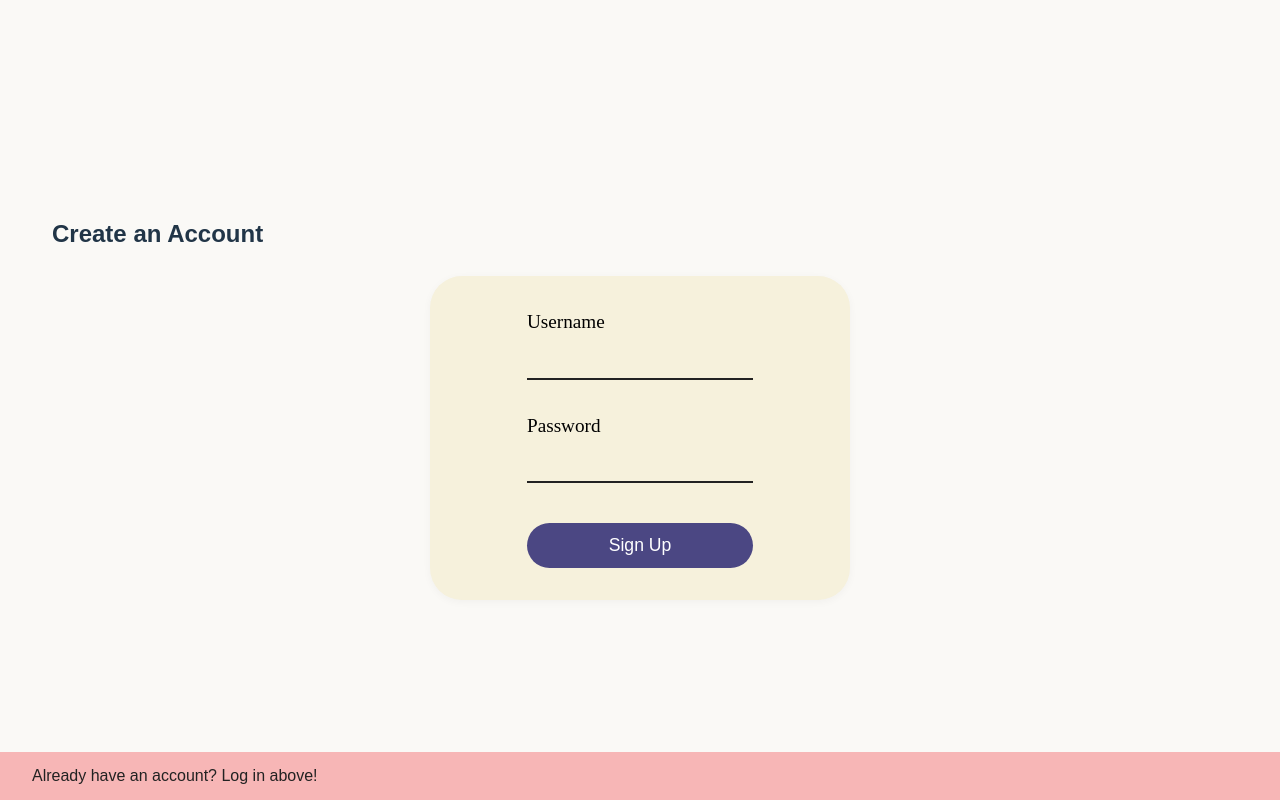
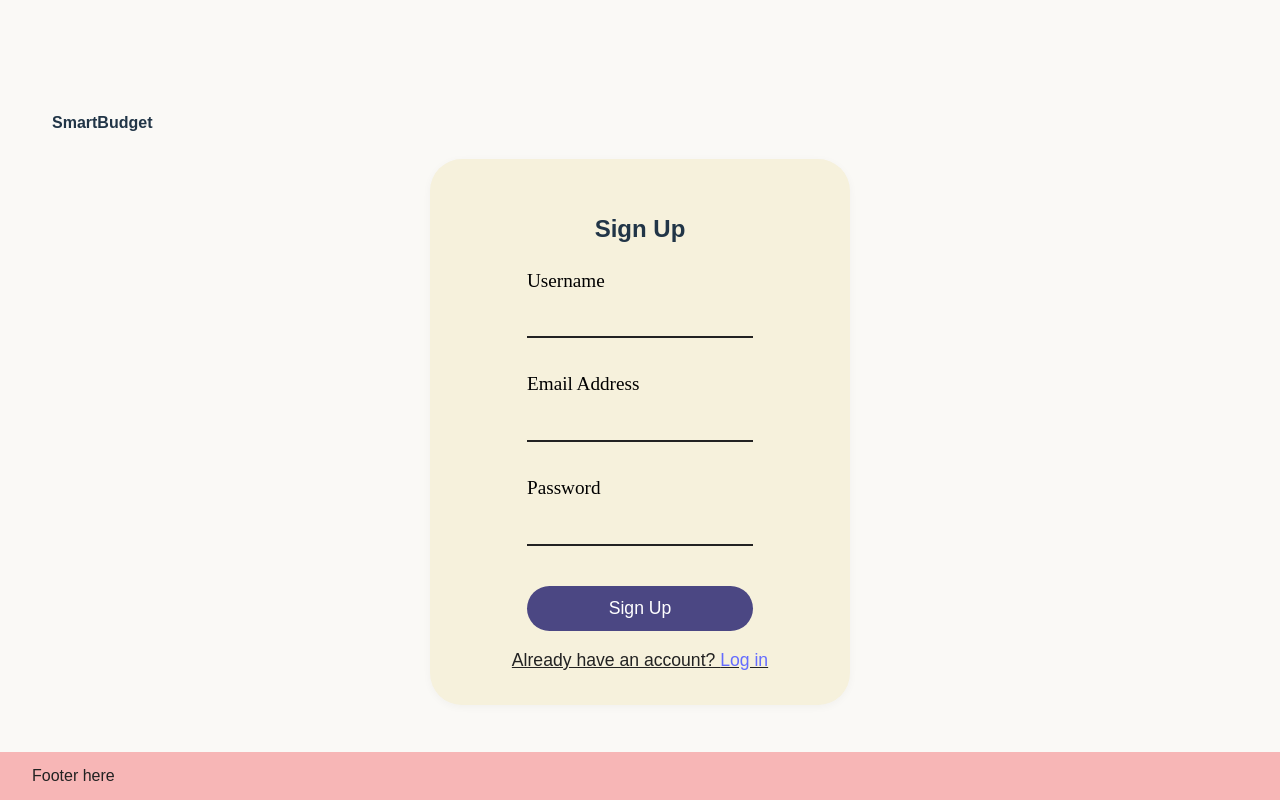
Before and after one commit to CUNY2XTECH-CITYTECH/smartbudget-frontend, a React (Vite) app in the folder frontend/: page /signup in a window 1280 px wide. Built offline with nearby package versions, Linux system fonts and the light colour scheme.

Commit message:
Sign up + updated code

```diff
--- a/frontend/src/pages/Signup.jsx
+++ b/frontend/src/pages/Signup.jsx
@@ -1,13 +1,15 @@
+import "./Login.css";
 import React, { useState } from "react";
 import "./Login.css"; // Reusing your existing login styles
 import { useNavigate } from "react-router-dom";
 
-const Signup = () => {
+const SignupPage = () => {
   const [username, setUsername] = useState("");
+  const [email, setEmail] = useState("");
   const [password, setPassword] = useState("");
   const navigate = useNavigate();
 
-  const handleSignup = async (e) => {
+  const handleSubmit = async (e) => {
     e.preventDefault();
 
     try {
@@ -16,8 +18,10 @@ const Signup = () => {
         headers: {
           "Content-Type": "application/json",
         },
+        credentials: "include",
         body: JSON.stringify({
           name: username,
+          email: email,
           password: password,
         }),
       });
@@ -25,31 +29,45 @@ const Signup = () => {
       const data = await response.json();
 
       if (response.ok) {
-        alert("Signup successful! Redirecting to login...");
+        alert("Signup successful! You can now log in.");
         navigate("/login");
       } else {
-        alert(data.message || "Signup failed");
+        alert(data.message || "Signup failed.");
       }
     } catch (error) {
       console.error("Signup error:", error);
-      alert("Something went wrong during signup.");
+      alert("An error occurred during signup.");
     }
   };
 
   return (
     <div className="login-container">
-      <h2 className="login-header">Create an Account</h2>
+      <header className="login-header">SmartBudget</header>
 
       <div className="login-card">
-        <form onSubmit={handleSignup}>
+        <h2>Sign Up</h2>
+        <form onSubmit={handleSubmit}>
           <div className="input-group">
             <label htmlFor="username">Username</label>
             <input
               type="text"
               id="username"
+              name="username"
+              required
               value={username}
               onChange={(e) => setUsername(e.target.value)}
+            />
+          </div>
+
+          <div className="input-group">
+            <label htmlFor="email">Email Address</label>
+            <input
+              type="email"
+              id="email"
+              name="email"
               required
+              value={email}
+              onChange={(e) => setEmail(e.target.value)}
             />
           </div>
 
@@ -58,21 +76,25 @@ const Signup = () => {
             <input
               type="password"
               id="password"
+              name="password"
+              required
               value={password}
               onChange={(e) => setPassword(e.target.value)}
-              required
+               // required
             />
           </div>
 
-          <button type="submit" className="continue-btn">
-            Sign Up
-          </button>
+          <button type="submit" className="continue-btn">Sign Up</button>
         </form>
+
+        <div className="guest-link">
+          <span>Already have an account? <a href="/login">Log in</a></span>
+        </div>
       </div>
 
-      <div className="login-footer">Already have an account? Log in above!</div>
+      <footer className="login-footer">Footer here</footer>
     </div>
   );
 };
 
-export default Signup;
+ export default SignupPage;
```
Also changed, not shown: frontend/package.json (+5 -4 lines), 1 other file (tests, documents, lock files or other folders).
